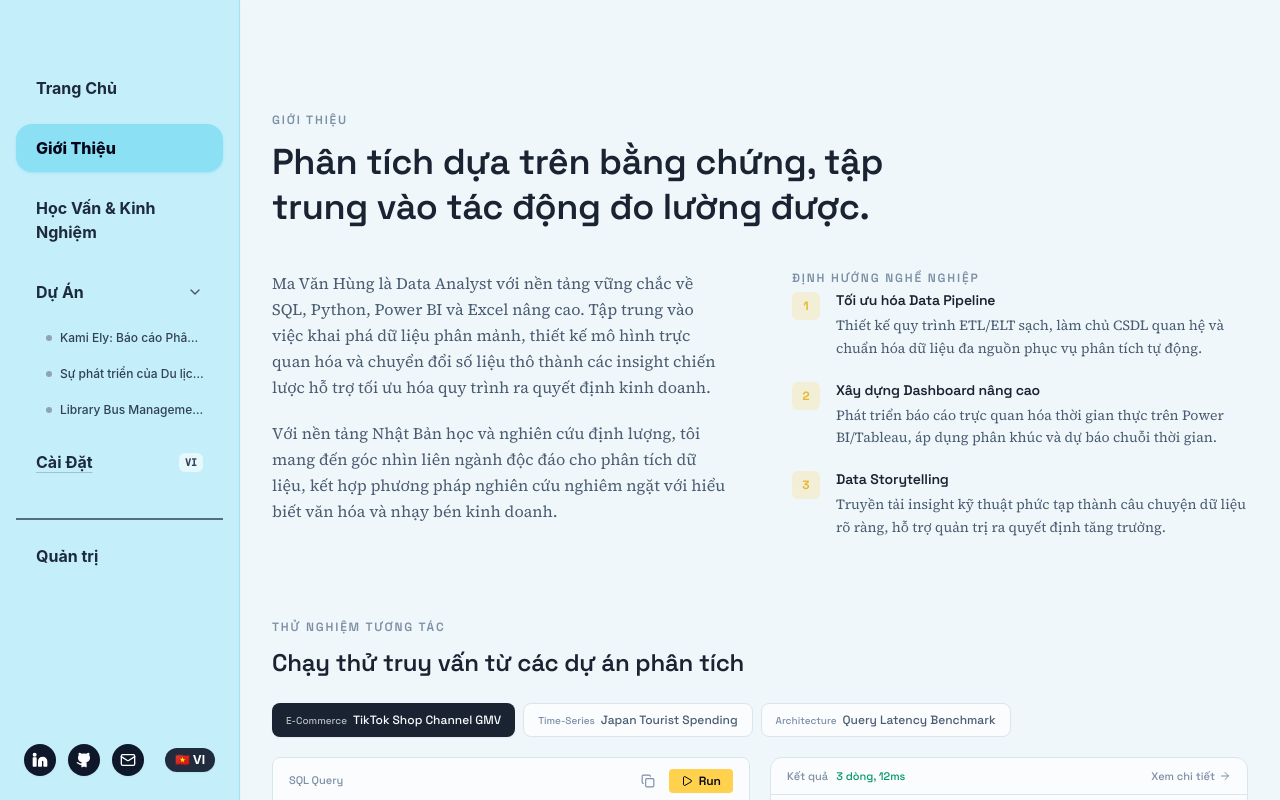
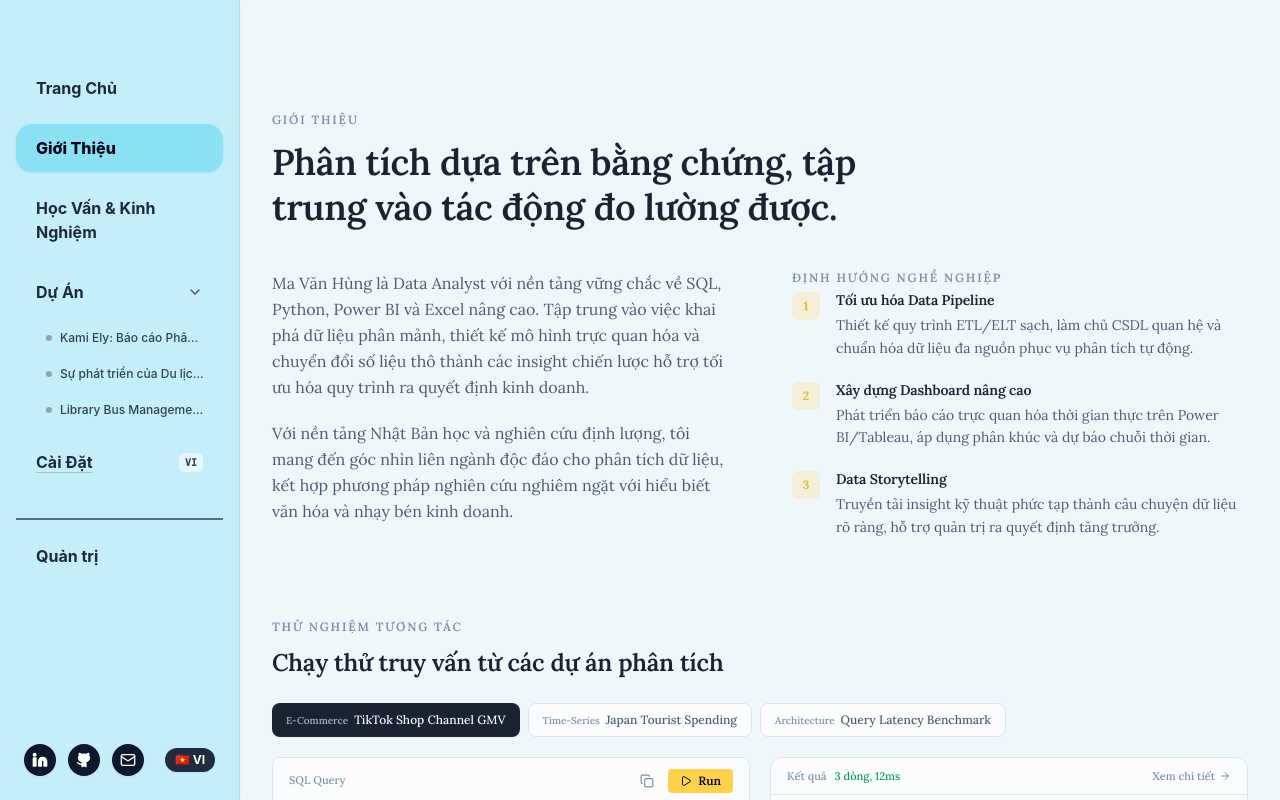
Before and after one commit to duongduongdphk66a-spec/data-analyst-portfolio, a Next.js app: page / in a window 1280 px wide. Built offline with nearby package versions, Linux system fonts and the light colour scheme.

Commit message:
style: refine typography with Lora, Merriweather and clean up dynamic project routes

```diff
--- a/app/globals.css
+++ b/app/globals.css
@@ -54,8 +54,10 @@
   --color-border-subtle: var(--color-border-subtle);
 
   /* Typography */
-  --font-heading: var(--font-space-grotesk), "Space Grotesk", system-ui, sans-serif;
-  --font-body: var(--font-source-serif), "Source Serif 4", Georgia, "Noto Serif", serif;
+  --font-lora: var(--font-lora), "Lora", "Merriweather", "Source Serif 4", Georgia, serif;
+  --font-heading: var(--font-lora), var(--font-merriweather), "Lora", "Merriweather", "Playfair Display", "Source Serif 4", Georgia, "Times New Roman", serif;
+  --font-body: var(--font-lora), var(--font-merriweather), "Lora", "Merriweather", "Source Serif 4", "Noto Serif", Georgia, "Times New Roman", serif;
+  --font-serif: var(--font-lora), var(--font-merriweather), "Lora", "Merriweather", "Source Serif 4", Georgia, serif;
   --font-mono: var(--font-jetbrains), "JetBrains Mono", "Fira Code", monospace;
 
   /* Easing */
--- a/app/layout.tsx
+++ b/app/layout.tsx
@@ -1,21 +1,22 @@
 import type { Metadata } from 'next';
-import { Space_Grotesk, Source_Serif_4, JetBrains_Mono } from 'next/font/google';
+import { Lora, Merriweather, JetBrains_Mono } from 'next/font/google';
 import './globals.css';
 import { LanguageProvider } from './context/LanguageContext';
 import { ThemeProvider } from './context/ThemeContext';
 
-const spaceGrotesk = Space_Grotesk({
+const lora = Lora({
   subsets: ['latin', 'vietnamese'],
-  variable: '--font-space-grotesk',
+  variable: '--font-lora',
   display: 'swap',
   weight: ['400', '500', '600', '700'],
+  style: ['normal', 'italic'],
 });
 
-const sourceSerif = Source_Serif_4({
+const merriweather = Merriweather({
   subsets: ['latin', 'vietnamese'],
-  variable: '--font-source-serif',
+  variable: '--font-merriweather',
   display: 'swap',
-  weight: ['400', '500', '600'],
+  weight: ['300', '400', '700', '900'],
   style: ['normal', 'italic'],
 });
 
@@ -59,7 +60,7 @@ export default function RootLayout({
   return (
     <html
       lang="vi"
-      className={`scroll-smooth ${spaceGrotesk.variable} ${sourceSerif.variable} ${jetbrains.variable}`}
+      className={`scroll-smooth ${lora.variable} ${merriweather.variable} ${jetbrains.variable}`}
       suppressHydrationWarning
     >
       <head>
```
